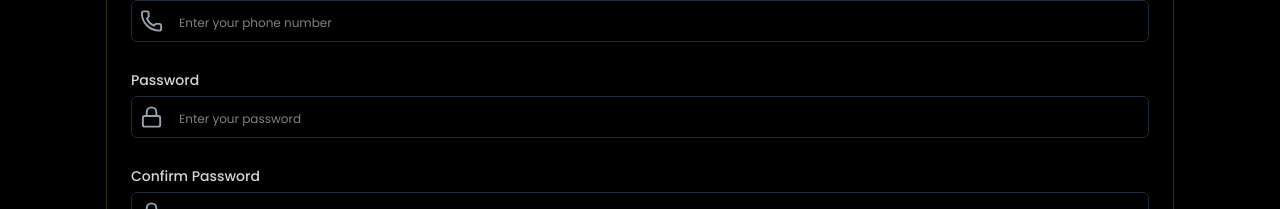
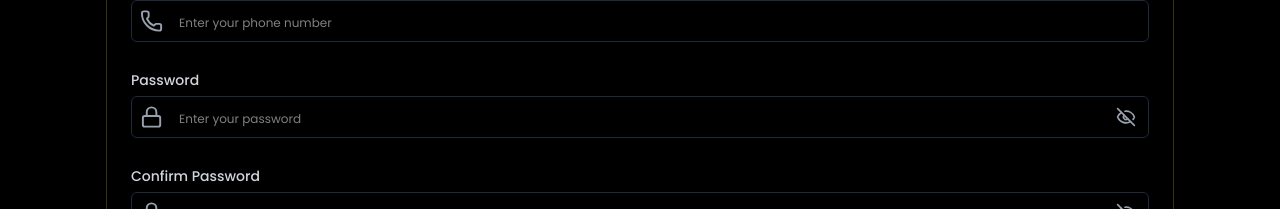
Before and after one commit to Cleve-keem/bnb-investment-trade, a Next.js app: page /auth/register in a window 1280 px wide. Shown: the part 591-800 px from the top of the page. Built offline with nearby package versions, Linux system fonts and the light colour scheme.

Commit message:
feat(auth): added password visiblity icon

```diff
--- a/app/layout.tsx
+++ b/app/layout.tsx
@@ -8,8 +8,8 @@ const poppins = Poppins({
 });
 
 export const metadata: Metadata = {
-  title: "Create Next App",
-  description: "Generated by create next app",
+  title: "BNB Investment Trade",
+  description: "Secure . Reliable . Trusted",
 };
 
 export default function RootLayout({
--- a/components/forms/FormField.tsx
+++ b/components/forms/FormField.tsx
@@ -1,92 +1,24 @@
-// "use client";
-
-// import { LucideIcon } from "lucide-react";
-
-// export default function FormField({
-//   field,
-// }: {
-//   field: { id: number; name: string; type: string; icon: LucideIcon };
-// }) {
-//   if (field.name === "Name") {
-//     return (
-//       <div>
-//         <label
-//           htmlFor={field.name.toLowerCase().replace(" ", "-")}
-//           className="mb-1.5"
-//         >
-//           {field.name}
-//         </label>
-//         <div className="flex gap-2">
-//           <input
-//             type="text"
-//             id="firstname"
-//             name="firstname"
-//             className="form-input"
-//             required
-//             placeholder="First name"
-//           />
-//           <input
-//             type="text"
-//             id="middlename"
-//             name="middlename"
-//             className="form-input"
-//             required
-//             placeholder="Middle name"
-//           />
-//           <input
-//             type="text"
-//             id="lastname"
-//             name="lastname"
-//             className="form-input"
-//             required
-//             placeholder="Last name"
-//           />
-//         </div>
-//       </div>
-//     );
-//   }
-//   return (
-//     <div>
-//       <label
-//         htmlFor={field.name.toLowerCase().replace(" ", "-")}
-//         className="mb-1.5"
-//       >
-//         {field.name}
-//       </label>
-//       <div className="flex">
-//         <span className="block">
-//           {field?.icon && (
-//             <field.icon className="absolute left-3 top-1/2 -translate-y-1/2 text-gray-400" />
-//           )}
-//         </span>
-//         <input
-//           type={field.type}
-//           id={field.name.toLowerCase().replace(" ", "-")}
-//           name={field.name.toLowerCase().replace(" ", "-")}
-//           className="form-input"
-//           required
-//           placeholder={`Enter your ${field.name.toLowerCase().replace(" ", " ")}`}
-//         />
-//       </div>
-//     </div>
-//   );
-// }
-
 "use client";
 
-import { LucideIcon } from "lucide-react";
+import { Eye, EyeOff, LucideIcon } from "lucide-react";
+import React from "react";
 
-// 1. Updated the type definition here to accept null or make it optional
 interface FieldProps {
   field: {
     id: number;
     name: string;
     type: string;
-    icon: LucideIcon | null; // Allows null explicitly
+    icon: LucideIcon | null;
   };
 }
 
 export default function FormField({ field }: FieldProps) {
+  const [showPassword, setShowPassword] = React.useState(false);
+
+  const togglePasswordVisibility = () => {
+    setShowPassword((prev) => !prev);
+  };
+
   if (field.name === "Name") {
     return (
       <div className="flex flex-col mb-4">
@@ -128,6 +60,43 @@ export default function FormField({ field }: FieldProps) {
 
   const fieldId = field.name.toLowerCase().replace(/\s+/g, "-");
 
+  if (field.name === "Password" || field.name === "Confirm Password") {
+    return (
+      <div className="flex flex-col mb-4">
+        <label
+          htmlFor={fieldId}
+          className="mb-1.5 text-sm font-medium text-gray-300"
+        >
+          {field.name}
+        </label>
+        <div className="flex items-center border border-gray-800 rounded-md mb-3">
+          {field.icon && <field.icon className=" text-gray-400 m-2" />}
+          <div className="relative w-full">
+            <input
+              type={showPassword ? "text" : "password"}
+              id={fieldId}
+              name={fieldId}
+              className={`form-input w-full ${field.icon ? "pl-10" : "px-3"}`}
+              required
+              placeholder={`Enter your ${field.name.toLowerCase()}`}
+            />
+            <button
+              type="button"
+              className="absolute right-3 top-1/2 transform -translate-y-1/2"
+              onClick={togglePasswordVisibility}
+            >
+              {showPassword ? (
+                <Eye size={20} className="text-gray-400" />
+              ) : (
+                <EyeOff size={20} className="text-gray-400" />
+              )}
+            </button>
+          </div>
+        </div>
+      </div>
+    );
+  }
+
   return (
     <div className="flex flex-col mb-4">
       <label
```
